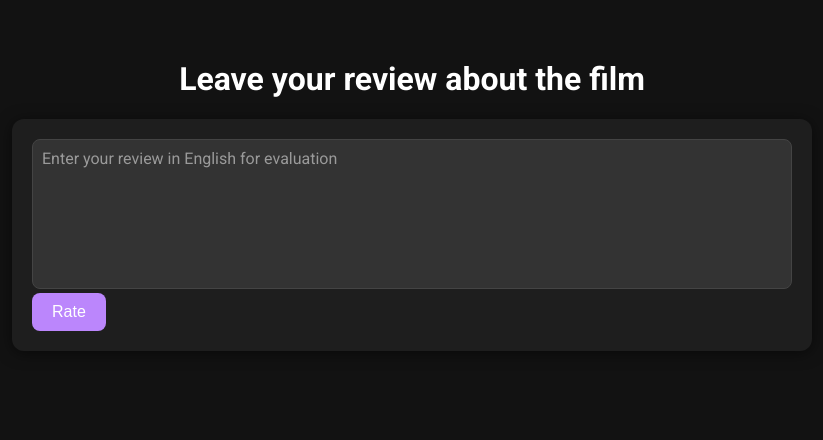
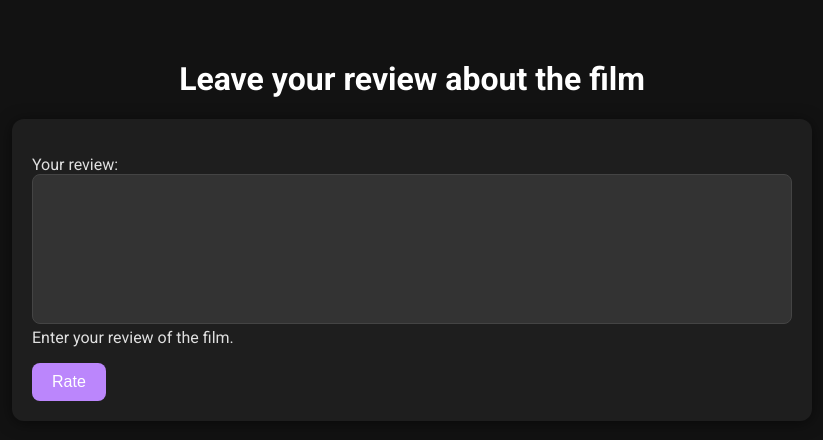
Before and after one commit to Rcinderblock/movie_reviewer, a Django app: page / in a window 1280 px wide. Shown: the top 440 px of the page, without its empty margins (228-1051 px from the left). Run offline with Django 5.2, Linux system fonts and the light colour scheme; parts of the project's set-up code (start-up, migrations or seed data) failed here and were passed over.

Commit message:
fixed design bug

```diff
--- a/reviews/templates/reviews/home.html
+++ b/reviews/templates/reviews/home.html
@@ -37,19 +37,6 @@
             font-size: 16px;
             resize: none;
             box-sizing: border-box;
-            position: relative;
-        }
-        .placeholder {
-            position: absolute;
-            left: 10px;
-            top: 10px;
-            color: rgba(224, 224, 224, 0.6);
-            pointer-events: none;
-            transition: all 0.2s ease;
-        }
-        textarea:focus + .placeholder,
-        textarea:not(:placeholder-shown) + .placeholder {
-            display: none;
         }
         button {
             padding: 10px 20px;
@@ -99,10 +86,7 @@
 
         <form method="post">
             {% csrf_token %}
-            <div style="position: relative;">
-                <textarea id="review" name="review" placeholder=" " required></textarea>
-                <label class="placeholder">Enter your review in English for evaluation</label>
-            </div>
+            {{ form.as_p }}
             <button type="submit">Rate</button>
         </form>
 
```
